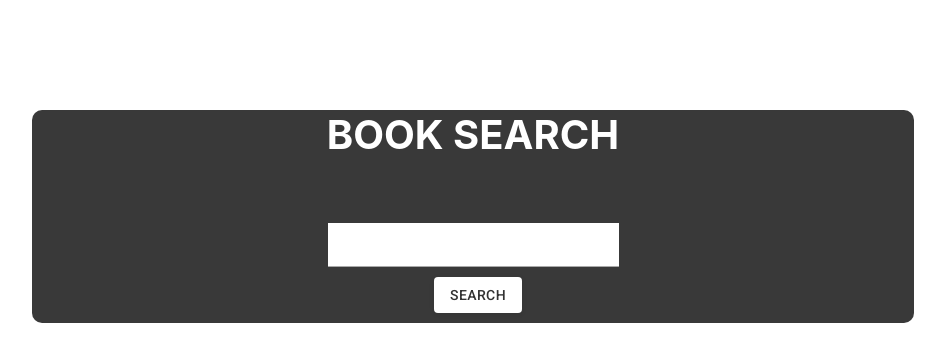
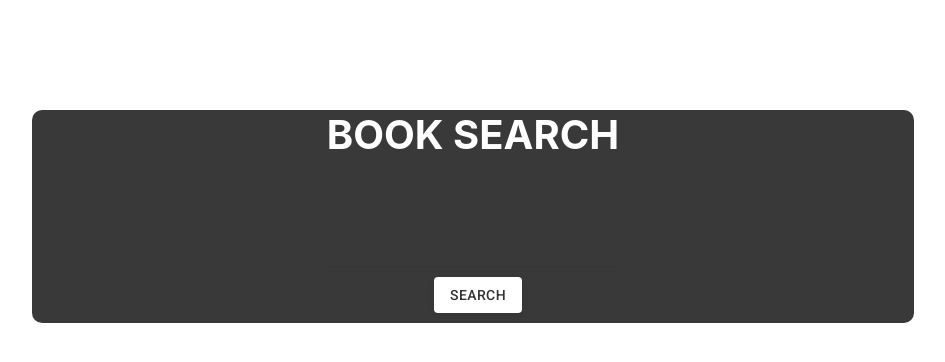
Before and after one commit to jorgelgf/gbook, a React (Create React App) app: page / in a window 1280 px wide. Shown: the top 362 px of the page, without its empty margins (167-1112 px from the left). Built offline with nearby package versions, Linux system fonts and the light colour scheme.

Commit message:
Update Find.js
Adjust input color

```diff
--- a/src/components/Find/Find.js
+++ b/src/components/Find/Find.js
@@ -46,7 +46,7 @@ export default function Find() {
               color: "white",
               borderBottom: "white",
               maxWidth: "50%",
-              backgroundColor: "white",
+              backgroundColor: "#3B3C3C3",
             }}
           />
           <br />
```
